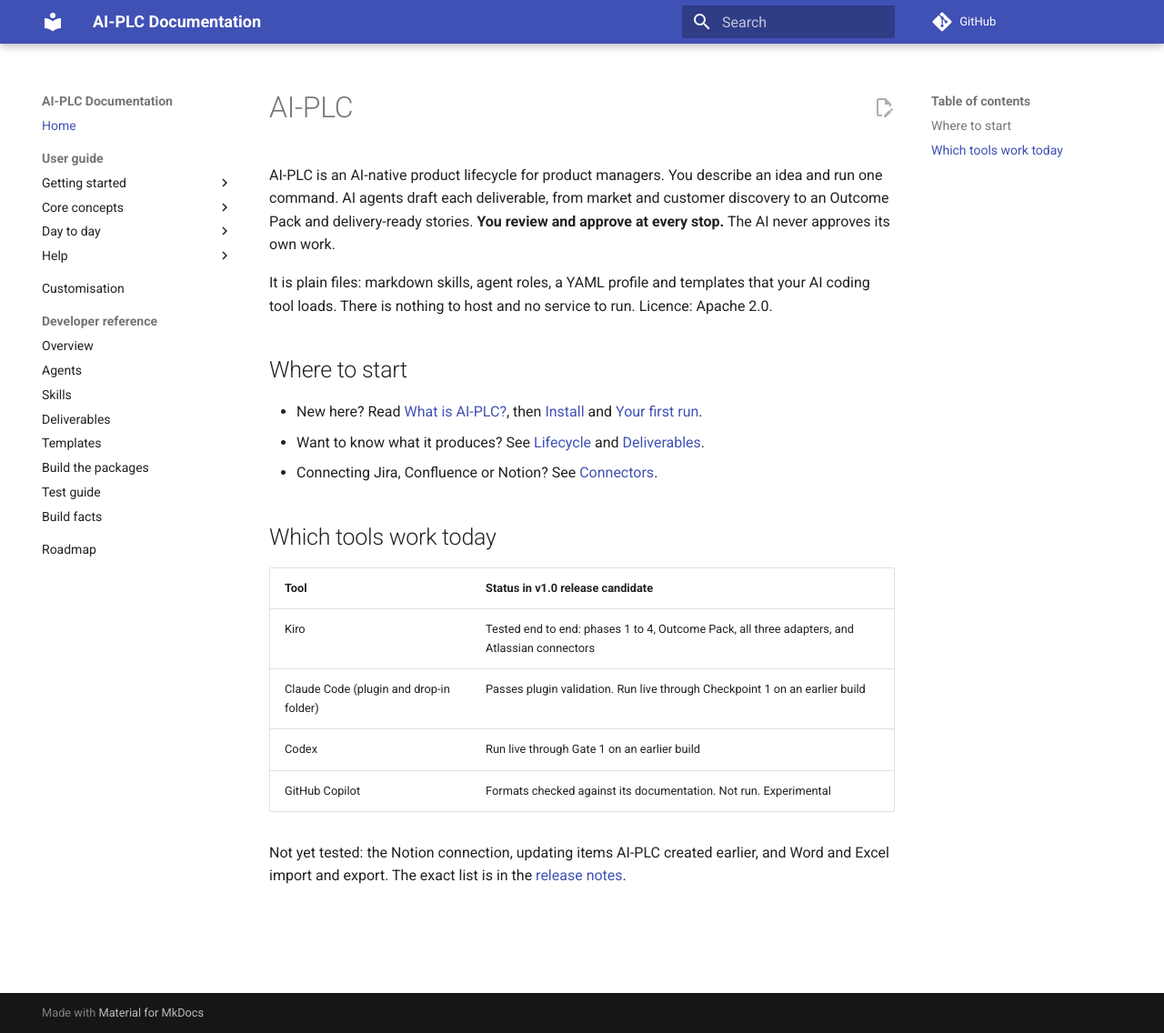
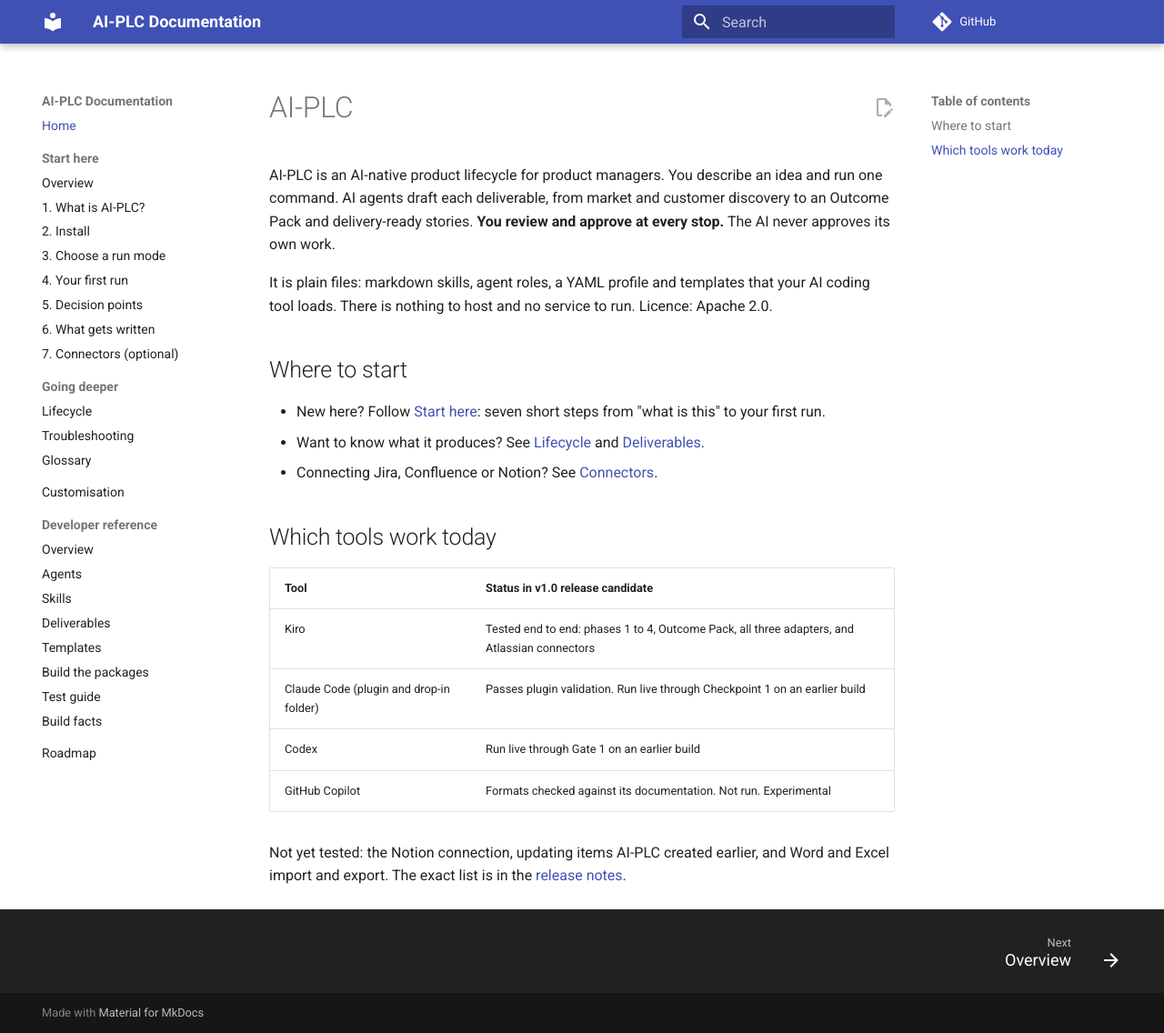
Before and after one commit to lasith-tekly/ai-plc, an MkDocs documentation site: the page built from docs/index.md, in a window 1280 px wide and 1136 px high. Shown: the whole window at 91% size. Built offline with MkDocs 1.6.1 and Material for MkDocs 9.7.7, drawn with Linux system fonts in a browser that asks for light colours; comment, search, counter and statistics services are not loaded.

Commit message:
Docs: Start here page, linear step order, Next/Previous footer navigation
Co-Authored-By: Claude Sonnet 5.5 <noreply@anthropic.com>
Claude-Session: https://claude.ai/code/session_01MWPVz2aHoek2etukWYAde9

```diff
--- /dev/null
+++ b/docs/guide/start-here.md
@@ -0,0 +1,29 @@
+# Start here
+
+Follow these steps in order. Each page ends with a **Next** button that takes you to the following step. Allow about an hour for a first run on a small idea.
+
+| Step | What you do | Page |
+| --- | --- | --- |
+| 1 | Understand what AI-PLC is and what it will ask of you | [What is AI-PLC?](what-is-ai-plc.md) |
+| 2 | Copy the files for your tool into your project | [Install](install.md) |
+| 3 | Decide how far you want to go | [Choose a run mode](run-modes.md) |
+| 4 | Start your first run and answer the questions | [Your first run](first-run.md) |
+| 5 | Review each draft and make the decisions at the stops | [Decision points](gates.md) |
+| 6 | Find your files, stop for the day and pick up again | [What gets written](files.md) |
+| 7 | Optional: connect Jira, Confluence or Notion | [Connectors](../MCP-SETUP.md) |
+
+## Before you begin
+
+- A project folder you can use for a test, and one of the supported tools: Kiro, Claude Code, Codex or GitHub Copilot. Kiro is the most tested. See [Install](install.md).
+- A small idea to try. It can be a dummy idea. Use a real one once you have seen how a run goes.
+- No coding needed. You will read documents and reply in chat.
+
+## What a run feels like
+
+1. You type one command with your idea.
+2. The assistant asks a few short questions, then shows a plan and waits for you to say go.
+3. It drafts a deliverable. You read it, check the sources and approve it or ask for changes.
+4. At each decision point it prepares a short pack. You decide: approve, rework, pivot or stop.
+5. You can stop any time. Next time, run the command again and it carries on.
+
+Ready? Go to step 1: [What is AI-PLC?](what-is-ai-plc.md)
--- a/docs/index.md
+++ b/docs/index.md
@@ -6,7 +6,7 @@ It is plain files: markdown skills, agent roles, a YAML profile and templates th
 
 ## Where to start
 
-- New here? Read [What is AI-PLC?](guide/what-is-ai-plc.md), then [Install](guide/install.md) and [Your first run](guide/first-run.md).
+- New here? Follow [Start here](guide/start-here.md): seven short steps from "what is this" to your first run.
 - Want to know what it produces? See [Lifecycle](guide/lifecycle.md) and [Deliverables](reference/deliverables.md).
 - Connecting Jira, Confluence or Notion? See [Connectors](MCP-SETUP.md).
 
--- a/mkdocs.yml
+++ b/mkdocs.yml
@@ -8,6 +8,7 @@ theme:
   name: material
   features:
     - navigation.sections
+    - navigation.footer
     - navigation.top
     - search.suggest
     - content.code.copy
@@ -24,22 +25,19 @@ markdown_extensions:
 
 nav:
   - Home: index.md
-  - User guide:
-      - Getting started:
-          - What is AI-PLC?: guide/what-is-ai-plc.md
-          - Introduction: guide/introduction.md
-          - Install: guide/install.md
-          - Your first run: guide/first-run.md
-      - Core concepts:
-          - Lifecycle: guide/lifecycle.md
-          - Choose a run mode: guide/run-modes.md
-          - Decision points: guide/gates.md
-      - Day to day:
-          - What gets written: guide/files.md
-          - Connectors (MCP): MCP-SETUP.md
-      - Help:
-          - Troubleshooting: guide/troubleshooting.md
-          - Glossary: guide/glossary.md
+  - Start here:
+      - Overview: guide/start-here.md
+      - "1. What is AI-PLC?": guide/what-is-ai-plc.md
+      - "2. Install": guide/install.md
+      - "3. Choose a run mode": guide/run-modes.md
+      - "4. Your first run": guide/first-run.md
+      - "5. Decision points": guide/gates.md
+      - "6. What gets written": guide/files.md
+      - "7. Connectors (optional)": MCP-SETUP.md
+  - Going deeper:
+      - Lifecycle: guide/lifecycle.md
+      - Troubleshooting: guide/troubleshooting.md
+      - Glossary: guide/glossary.md
   - Customisation: customisation/index.md
   - Developer reference:
       - Overview: reference/index.md
```
Also changed, not shown: docs/guide/introduction.md (deleted, +0 -26 lines).
